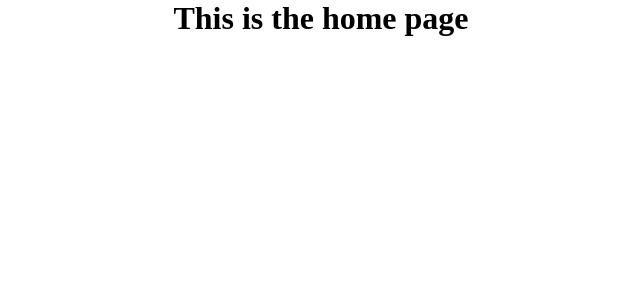
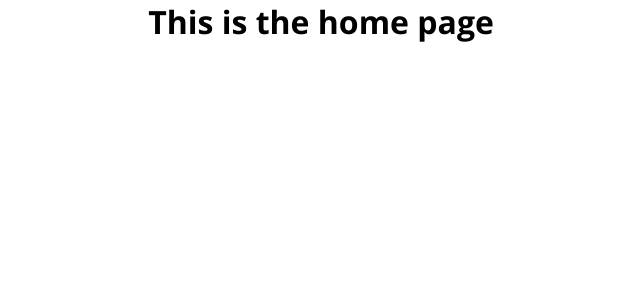
Before and after one commit to MedlynJacob/dscmbcet-website, a React (Create React App) app: page / in a window 1280 px wide. Shown: the top 300 px of the page, without its empty margins (319-959 px from the left). Built offline with nearby package versions, Linux system fonts and the light colour scheme.

Commit message:
add font

```diff
--- a/public/index.html
+++ b/public/index.html
@@ -3,12 +3,15 @@
     <head>
         <meta charset="utf-8" />
         <link rel="icon" href="%PUBLIC_URL%/favicon.ico" />
+        <link rel="preconnect" href="https://fonts.googleapis.com" />
+        <link rel="preconnect" href="https://fonts.gstatic.com" crossorigin />
+        <link
+            href="https://fonts.googleapis.com/css2?family=Open+Sans:ital,wght@0,300;0,400;0,500;0,600;0,700;0,800;1,300;1,400;1,500;1,600;1,700;1,800&display=swap"
+            rel="stylesheet"
+        />
         <meta name="viewport" content="width=device-width, initial-scale=1" />
         <meta name="theme-color" content="#000000" />
-    <meta
-      name="description"
-      content="Web site created using create-react-app"
-    />
+        <meta name="description" content="Web site created using create-react-app" />
         <link rel="apple-touch-icon" href="%PUBLIC_URL%/logo192.png" />
         <!--
       manifest.json provides metadata used when your web app is installed on a
@@ -38,6 +41,5 @@
 
       To begin the development, run `npm start` or `yarn start`.
       To create a production bundle, use `npm run build` or `yarn build`.
-    -->
-  </body>
+    --></body>
 </html>
--- a/src/index.css
+++ b/src/index.css
@@ -1,9 +1,11 @@
+@import url('https://fonts.googleapis.com/css2?family=Open+Sans:ital,wght@0,300;0,400;0,500;0,600;0,700;0,800;1,300;1,400;1,500;1,600;1,700;1,800&display=swap');
+
 html,
 body {
     margin: 0;
     padding: 0;
     box-sizing: border-box;
-    font-family: 'ClashDisplay-variable';
+    font-family: 'Open Sans', sans-serif;
     text-align: start;
     overflow: hidden;
 }
```
Lines whose indentation alone changed are shown as unchanged.
